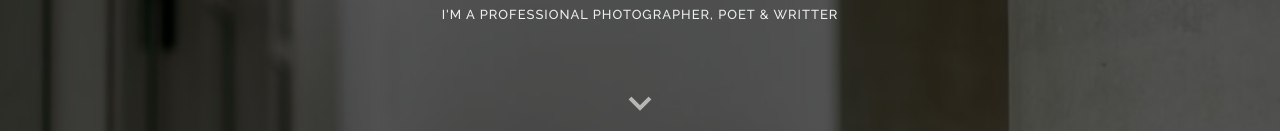
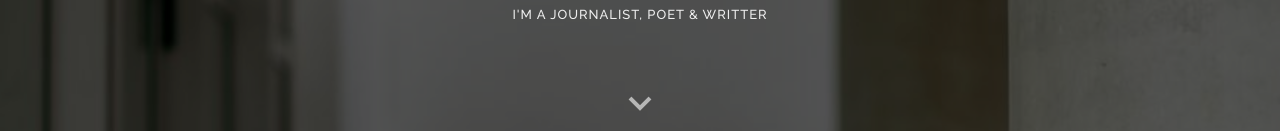
Before and after one commit to JTViakondo/VERY, a plain HTML site: page index.html in a window 1280 px wide. Shown: the part 378-509 px from the top of the page. Drawn offline with nearby package versions, Linux system fonts and the light colour scheme.

Commit message:
Update index.html

```diff
--- a/index.html
+++ b/index.html
@@ -25,14 +25,6 @@
 
   <!-- Template Main CSS File -->
   <link href="assets/css/style.css" rel="stylesheet">
-
-  <!-- =======================================================
-  * Template Name: Laura
-  * Updated: May 30 2023 with Bootstrap v5.3.0
-  * Template URL: https://bootstrapmade.com/laura-free-creative-bootstrap-theme/
-  * Author: BootstrapMade.com
-  * License: https://bootstrapmade.com/license/
-  ======================================================== -->
 </head>
 
 <body>
@@ -58,7 +50,7 @@
   <section id="hero">
     <div class="hero-container">
       <h1>Veripuami Nandee Kangumine</h1>
-      <h2>I'm a Professional Photographer, Poet & Writter</h2>
+      <h2>I'm a Journalist, Poet & Writter</h2>
       <a href="#about" class="btn-scroll scrollto" title="Scroll Down"><i class="bx bx-chevron-down"></i></a>
     </div>
   </section><!-- End Hero -->
```
